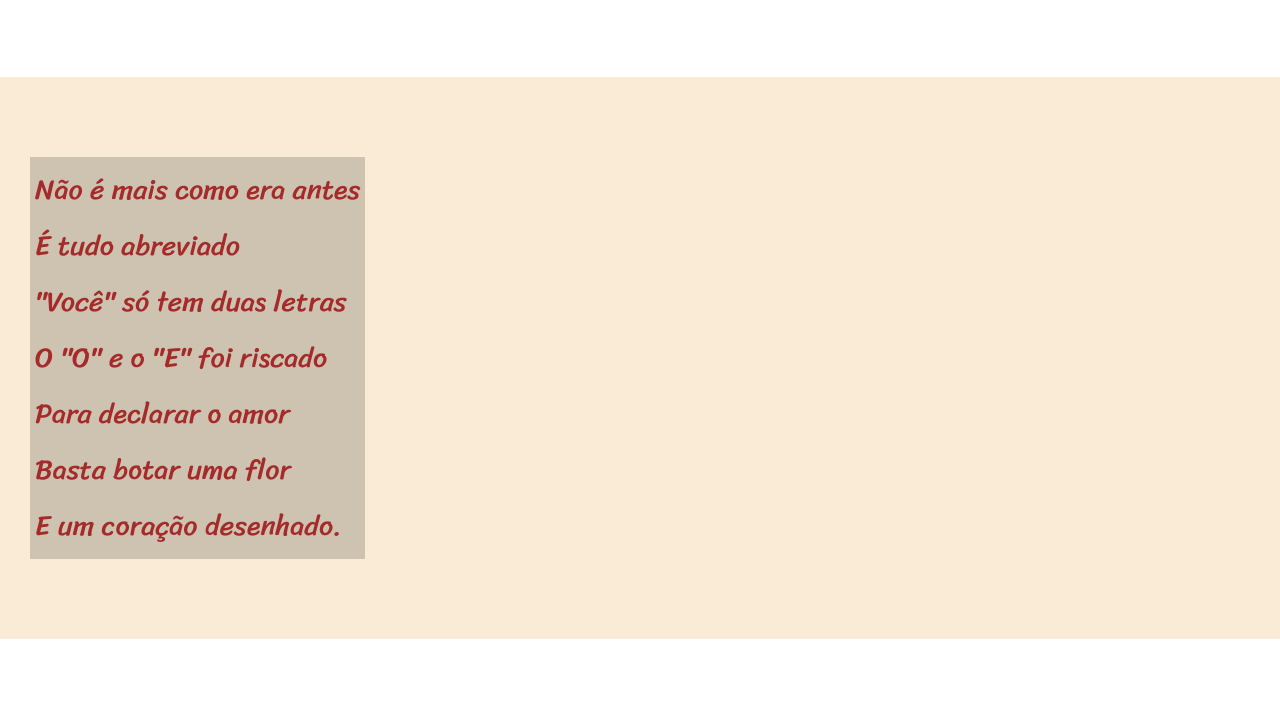
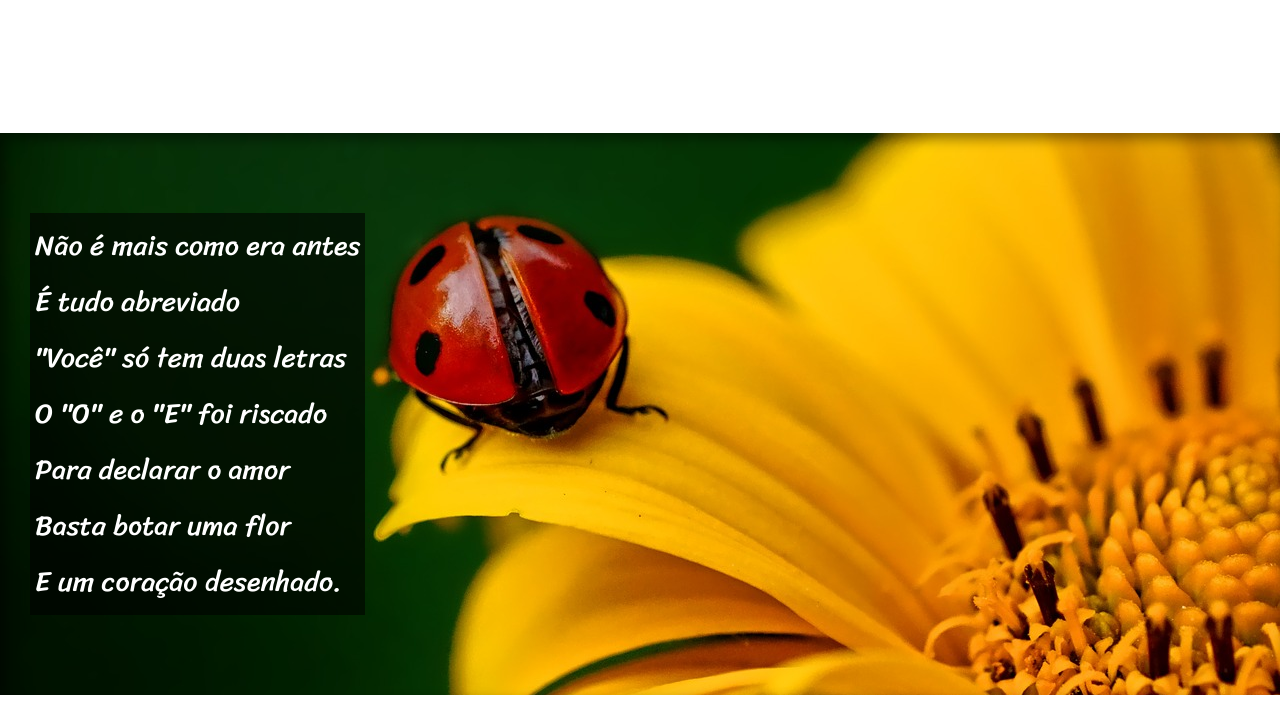
Before and after one commit to MoisesBohrens/HTML-CSS, a plain HTML site: page Exercícios/desafio012/index.html in a window 1280 px wide. Shown: the part 682-1398 px from the top of the page. Drawn offline with Linux system fonts and the light colour scheme.

Commit message:
desafio 12 atualizado

```diff
--- a/Exercícios/desafio012/estilo/style.css
+++ b/Exercícios/desafio012/estilo/style.css
@@ -57,6 +57,10 @@ section{
     font-size: 3.5vh;
 }
 
+section > p{
+    padding-bottom: 2em;
+}
+
 section.normal{
     background-color: white;
     color: black;
@@ -64,13 +68,26 @@ section.normal{
 
 section.imagem{
     background-color: antiquewhite;
-    color: brown;
+    color: white;
+    box-shadow: inset 6px 6px 13px 0px rgba(0, 0, 0, 0.432);
+    background-attachment: fixed;
+}
+
+section#img01{
+    background-image: url("../pacote-d012/imagens/background001.jpg");
+    background-position: right center;
+}
+
+section#img02{
+    background-image: url("../pacote-d012/imagens/background002.jpg");
+    background-position: right center;
 }
 
 section.imagem > p{
     display: inline-block;
     padding: 5px;
-    background-color: rgba(0, 0, 0, 0.178);
+    background-color: rgba(0, 0, 0, 0.582);
+    background-size: cover;
 }
 
 footer{
--- a/Exercícios/desafio012/index.html
+++ b/Exercícios/desafio012/index.html
@@ -25,7 +25,7 @@
     </p>
 </section>
 
-<section class="imagem">
+<section class="imagem" id="img01">
     <p>
         Não é mais como era antes <br>
         É tudo abreviado <br>
@@ -59,7 +59,7 @@
     </p>
 </section>
 
-<section class="imagem">
+<section class="imagem" id="img02">
     <p>
         Tenho saudade das cartas <br>
         Escritas com a própria mão <br>
```
